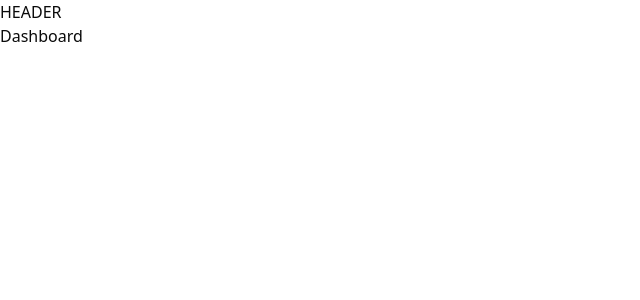
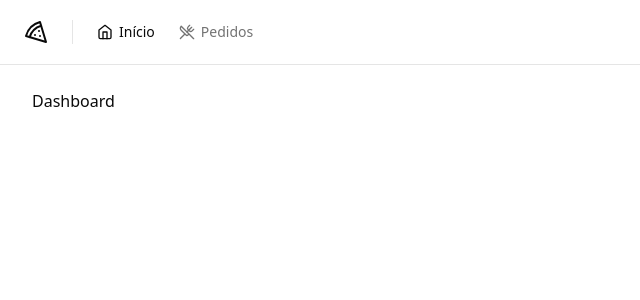
Before and after one commit to rodolfosouzamenezes/pizza-shop, a React (Vite) app in the folder web/: page / in a window 1280 px wide. Shown: the top 300 px of the page, without its empty margins (0-640 px from the left). Built offline with nearby package versions, Linux system fonts and the light colour scheme.

Commit message:
feat: add header

```diff
--- a/web/package.json
+++ b/web/package.json
@@ -11,7 +11,9 @@
   },
   "dependencies": {
     "@hookform/resolvers": "^3.3.4",
+    "@radix-ui/react-dropdown-menu": "^2.0.6",
     "@radix-ui/react-label": "^2.0.2",
+    "@radix-ui/react-separator": "^1.0.3",
     "@radix-ui/react-slot": "^1.0.2",
     "class-variance-authority": "^0.7.0",
     "clsx": "^2.1.0",
--- /dev/null
+++ b/web/src/components/header.tsx
@@ -0,0 +1,25 @@
+import { Home, Pizza, UtensilsCrossed } from 'lucide-react'
+
+import { NavLink } from './nav-link'
+import { Separator } from './ui/separator'
+
+export function Header() {
+  return (
+    <div className="border-b">
+      <div className="flex h-16 items-center gap-6 px-6">
+        <Pizza className="h-6 w-6" />
+        <Separator orientation="vertical" className="h-6" />
+        <nav className="flex items-center space-x-4 lg:space-x-6">
+          <NavLink to="/">
+            <Home className="h-4 w-4" />
+            Início
+          </NavLink>
+          <NavLink to="/orders">
+            <UtensilsCrossed className="h-4 w-4" />
+            Pedidos
+          </NavLink>
+        </nav>
+      </div>
+    </div>
+  )
+}
--- /dev/null
+++ b/web/src/components/nav-link.tsx
@@ -0,0 +1,15 @@
+import { Link, LinkProps, useLocation } from 'react-router-dom'
+
+export type NavLinkProps = LinkProps
+
+export function NavLink(props: NavLinkProps) {
+  const { pathname } = useLocation()
+
+  return (
+    <Link
+      data-current={pathname === props.to}
+      className="flex items-center gap-1.5 text-sm font-medium text-muted-foreground hover:text-foreground data-[current=true]:text-foreground"
+      {...props}
+    />
+  )
+}
--- /dev/null
+++ b/web/src/components/ui/separator.tsx
@@ -0,0 +1,29 @@
+import * as React from "react"
+import * as SeparatorPrimitive from "@radix-ui/react-separator"
+
+import { cn } from "@/lib/utils"
+
+const Separator = React.forwardRef<
+  React.ElementRef<typeof SeparatorPrimitive.Root>,
+  React.ComponentPropsWithoutRef<typeof SeparatorPrimitive.Root>
+>(
+  (
+    { className, orientation = "horizontal", decorative = true, ...props },
+    ref
+  ) => (
+    <SeparatorPrimitive.Root
+      ref={ref}
+      decorative={decorative}
+      orientation={orientation}
+      className={cn(
+        "shrink-0 bg-border",
+        orientation === "horizontal" ? "h-[1px] w-full" : "h-full w-[1px]",
+        className
+      )}
+      {...props}
+    />
+  )
+)
+Separator.displayName = SeparatorPrimitive.Root.displayName
+
+export { Separator }
--- a/web/src/pages/_layouts/app.tsx
+++ b/web/src/pages/_layouts/app.tsx
@@ -1,11 +1,13 @@
 import { Outlet } from 'react-router-dom'
+
+import { Header } from '@/components/header'
 
 export function AppLayout() {
   return (
-    <div>
-      <h1>HEADER</h1>
+    <div className="flex min-h-screen flex-col antialiased">
+      <Header />
 
-      <div>
+      <div className="flex flex-1 flex-col gap-4 p-8 pt-6">
         <Outlet />
       </div>
     </div>
--- a/web/src/pages/_layouts/auth.tsx
+++ b/web/src/pages/_layouts/auth.tsx
@@ -3,7 +3,7 @@
 
 export function AuthLayout() {
   return (
-    <div className="grid min-h-screen grid-cols-2">
+    <div className="grid min-h-screen grid-cols-2 antialiased">
       <div className="flex h-full flex-col justify-between border-r border-foreground/5 bg-muted p-10 text-muted-foreground">
         <div className="flex items-center gap-3 text-lg text-foreground">
           <Pizza className="h-5 w-5" />
```
Also changed, not shown: 1 other file (tests, documents, lock files or other folders).
